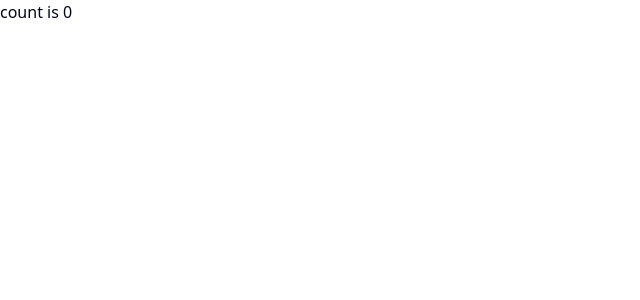
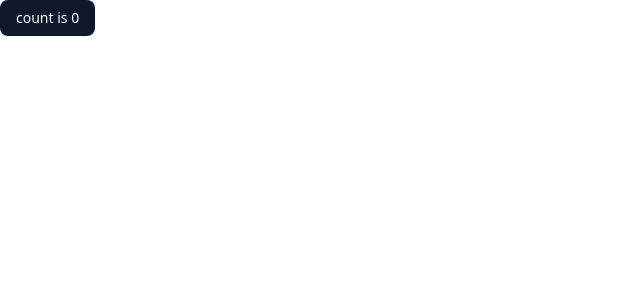
Before and after one commit to chorri/signpe, a React (Vite) app in the folder frontend/: page / in a window 1280 px wide. Shown: the top 300 px of the page, without its empty margins (0-640 px from the left). Built offline with nearby package versions, Linux system fonts and the light colour scheme.

Commit message:
chore: add project config
Signed-off-by: ByeBye-Sama <joaquin.byebye@gmail.com>

```diff
--- a/frontend/src/app.tsx
+++ b/frontend/src/app.tsx
@@ -1,15 +1,13 @@
 import { useState } from 'react'
 
-import reactLogo from './assets/react.svg'
-
-import viteLogo from '/vite.svg'
+import { Button } from 'components'
 
 function App() {
   const [count, setCount] = useState(0)
 
   return (
     <>
-      <button onClick={() => setCount(count => count + 1)}>count is {count}</button>
+      <Button onClick={() => setCount(count => count + 1)}>count is {count}</Button>
     </>
   )
 }
--- a/frontend/vite.config.ts
+++ b/frontend/vite.config.ts
@@ -1,19 +1,19 @@
-import { defineConfig } from "vite";
-import react from "@vitejs/plugin-react-swc";
-import path from "path";
+import { defineConfig } from 'vite'
+import react from '@vitejs/plugin-react-swc'
+import path from 'path'
 
 // https://vite.dev/config/
 export default defineConfig({
   plugins: [react()],
   build: {
-    outDir: path.resolve(__dirname, "../static/dist"),
+    outDir: path.resolve(__dirname, '../static/dist'),
     emptyOutDir: true,
   },
-  base: "/static/dist/",
+  base: '/static/dist/',
   server: {
     proxy: {
       '/predict': 'http://localhost:10000',
-      '/get_users': 'http://localhost:10000'
-    }
-  }
-});
+      '/get_users': 'http://localhost:10000',
+    },
+  },
+})
```
